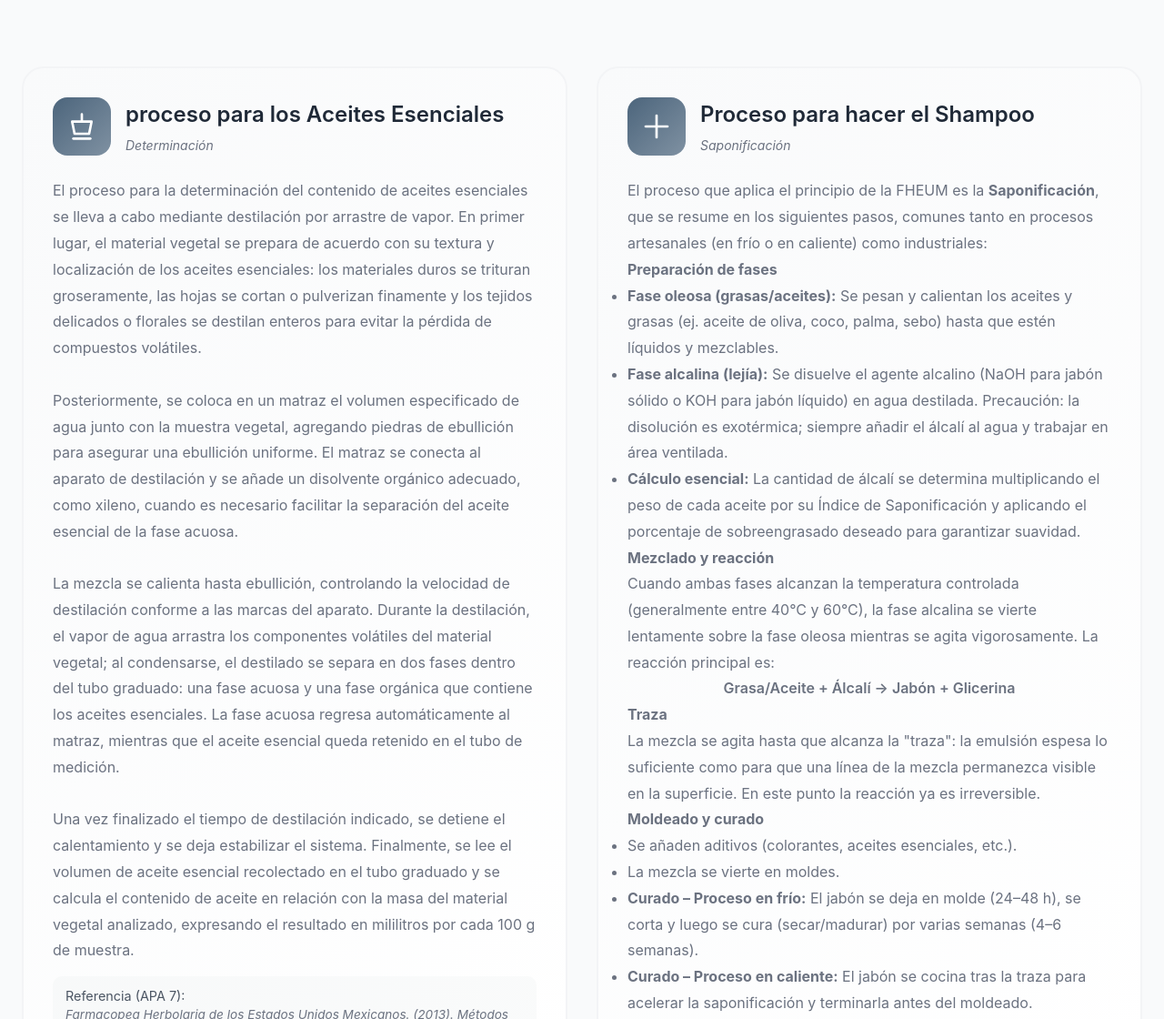
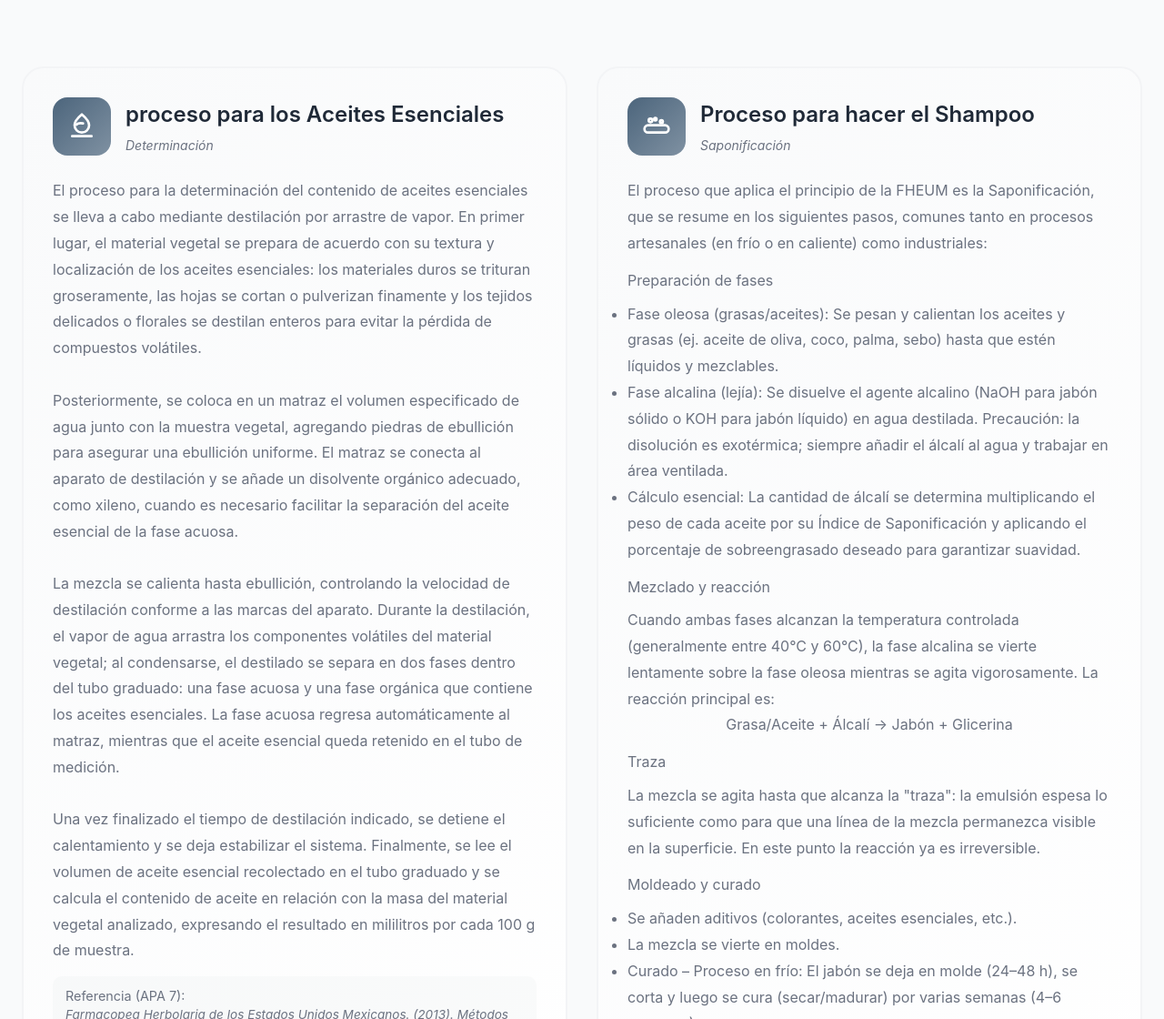
Before and after one commit to RowerX/Jabon, a plain HTML site: page index.html in a window 1280 px wide. Shown: the part 4920-6040 px from the top of the page at 91% size. Drawn offline with Linux system fonts and the light colour scheme.

Commit message:
sexto commit

```diff
--- a/index.html
+++ b/index.html
@@ -197,11 +197,12 @@
             <div class="process-grid">
                 <div class="process-card fade-in-scroll">
                     <div class="extract-header">
-                        <div class="extract-icon">
+                        <div class="extract-icon" aria-hidden="true">
+                            <!-- Icono: gota con hoja (aceites esenciales) -->
                             <svg xmlns="http://www.w3.org/2000/svg" width="32" height="32" viewBox="0 0 24 24" fill="none" stroke="currentColor" stroke-width="2" stroke-linecap="round" stroke-linejoin="round">
-                                <path d="M12 2v6"/>
-                                <path d="M5 22h14"/>
-                                <path d="M4 8h16l-2 10H6L4 8z"/>
+                                <path d="M12 2s-6 5-6 9a6 6 0 0 0 12 0c0-4-6-9-6-9z" />
+                                <path d="M7.5 10.5c1-1 3-1.5 5.5-1" />
+                                <path d="M4 20h16" />
                             </svg>
                         </div>
                         <div class="extract-title-group">
@@ -223,10 +224,13 @@ Una vez finalizado el tiempo de destilación indicado, se detiene el calentamien
 
                 <div class="process-card fade-in-scroll">
                     <div class="extract-header">
-                        <div class="extract-icon">
+                        <div class="extract-icon" aria-hidden="true">
+                            <!-- Icono: barra de jabón y burbujas (saponificación/shampoo) -->
                             <svg xmlns="http://www.w3.org/2000/svg" width="32" height="32" viewBox="0 0 24 24" fill="none" stroke="currentColor" stroke-width="2" stroke-linecap="round" stroke-linejoin="round">
-                                <path d="M3 12h18"/>
-                                <path d="M12 3v18"/>
+                                <rect x="2" y="11" width="20" height="6" rx="3" />
+                                <circle cx="7" cy="7" r="1.5" />
+                                <circle cx="11" cy="6" r="1" />
+                                <circle cx="16" cy="8" r="1.2" />
                             </svg>
                         </div>
                         <div class="extract-title-group">
@@ -235,18 +239,18 @@ Una vez finalizado el tiempo de destilación indicado, se detiene el calentamien
                         </div>
                     </div>
                     <div class="extract-benefits">
-                        <p>El proceso que aplica el principio de la FHEUM es la <strong>Saponificación</strong>, que se resume en los siguientes pasos, comunes tanto en procesos artesanales (en frío o en caliente) como industriales:</p>
+                        <p>El proceso que aplica el principio de la FHEUM es la Saponificación, que se resume en los siguientes pasos, comunes tanto en procesos artesanales (en frío o en caliente) como industriales:</p>
 
                         <h4>Preparación de fases</h4>
                         <ul>
-                            <li><strong>Fase oleosa (grasas/aceites):</strong> Se pesan y calientan los aceites y grasas (ej. aceite de oliva, coco, palma, sebo) hasta que estén líquidos y mezclables.</li>
-                            <li><strong>Fase alcalina (lejía):</strong> Se disuelve el agente alcalino (NaOH para jabón sólido o KOH para jabón líquido) en agua destilada. Precaución: la disolución es exotérmica; siempre añadir el álcalí al agua y trabajar en área ventilada.</li>
-                            <li><strong>Cálculo esencial:</strong> La cantidad de álcalí se determina multiplicando el peso de cada aceite por su Índice de Saponificación y aplicando el porcentaje de sobreengrasado deseado para garantizar suavidad.</li>
+                            <li>Fase oleosa (grasas/aceites): Se pesan y calientan los aceites y grasas (ej. aceite de oliva, coco, palma, sebo) hasta que estén líquidos y mezclables.</li>
+                            <li>Fase alcalina (lejía): Se disuelve el agente alcalino (NaOH para jabón sólido o KOH para jabón líquido) en agua destilada. Precaución: la disolución es exotérmica; siempre añadir el álcalí al agua y trabajar en área ventilada.</li>
+                            <li>Cálculo esencial: La cantidad de álcalí se determina multiplicando el peso de cada aceite por su Índice de Saponificación y aplicando el porcentaje de sobreengrasado deseado para garantizar suavidad.</li>
                         </ul>
 
                         <h4>Mezclado y reacción</h4>
                         <p>Cuando ambas fases alcanzan la temperatura controlada (generalmente entre 40°C y 60°C), la fase alcalina se vierte lentamente sobre la fase oleosa mientras se agita vigorosamente. La reacción principal es:</p>
-                        <p style="text-align:center; font-weight:600;">Grasa/Aceite + Álcalí → Jabón + Glicerina</p>
+                        <p style="text-align:center;">Grasa/Aceite + Álcalí → Jabón + Glicerina</p>
 
                         <h4>Traza</h4>
                         <p>La mezcla se agita hasta que alcanza la "traza": la emulsión espesa lo suficiente como para que una línea de la mezcla permanezca visible en la superficie. En este punto la reacción ya es irreversible.</p>
@@ -255,10 +259,11 @@ Una vez finalizado el tiempo de destilación indicado, se detiene el calentamien
                         <ul>
                             <li>Se añaden aditivos (colorantes, aceites esenciales, etc.).</li>
                             <li>La mezcla se vierte en moldes.</li>
-                            <li><strong>Curado – Proceso en frío:</strong> El jabón se deja en molde (24–48 h), se corta y luego se cura (secar/madurar) por varias semanas (4–6 semanas).</li>
-                            <li><strong>Curado – Proceso en caliente:</strong> El jabón se cocina tras la traza para acelerar la saponificación y terminarla antes del moldeado.</li>
+                            <li>Curado – Proceso en frío: El jabón se deja en molde (24–48 h), se corta y luego se cura (secar/madurar) por varias semanas (4–6 semanas).</li>
+                            <li>Curado – Proceso en caliente: El jabón se cocina tras la traza para acelerar la saponificación y terminarla antes del moldeado.</li>
                         </ul>
                     </div>
+                    <p class="reference">Referencia (APA 7): <span class="reference-text">Farmacopea Herbolaria de los Estados Unidos Mexicanos. (2013). Métodos generales de análisis: Aceites esenciales (MGA-FH 0090). Secretaría de Salud. 133, 141-142</span></p>
                 </div>
             </div>
         </div>
--- a/styles.css
+++ b/styles.css
@@ -472,6 +472,20 @@ body {
     transform: scale(1.02);
 }
 
+/* Make headings inside process cards non-bold and more subtle */
+.process-card h4 {
+    font-weight: 400;
+    font-size: 1rem;
+    margin: 12px 0 8px;
+    color: var(--muted);
+}
+
+.process-card p,
+.process-card li {
+    font-weight: 400;
+    color: var(--muted);
+}
+
 /* Precautions Section */
 .precautions-section {
     background: linear-gradient(to bottom, #f9fafb, white);
```
